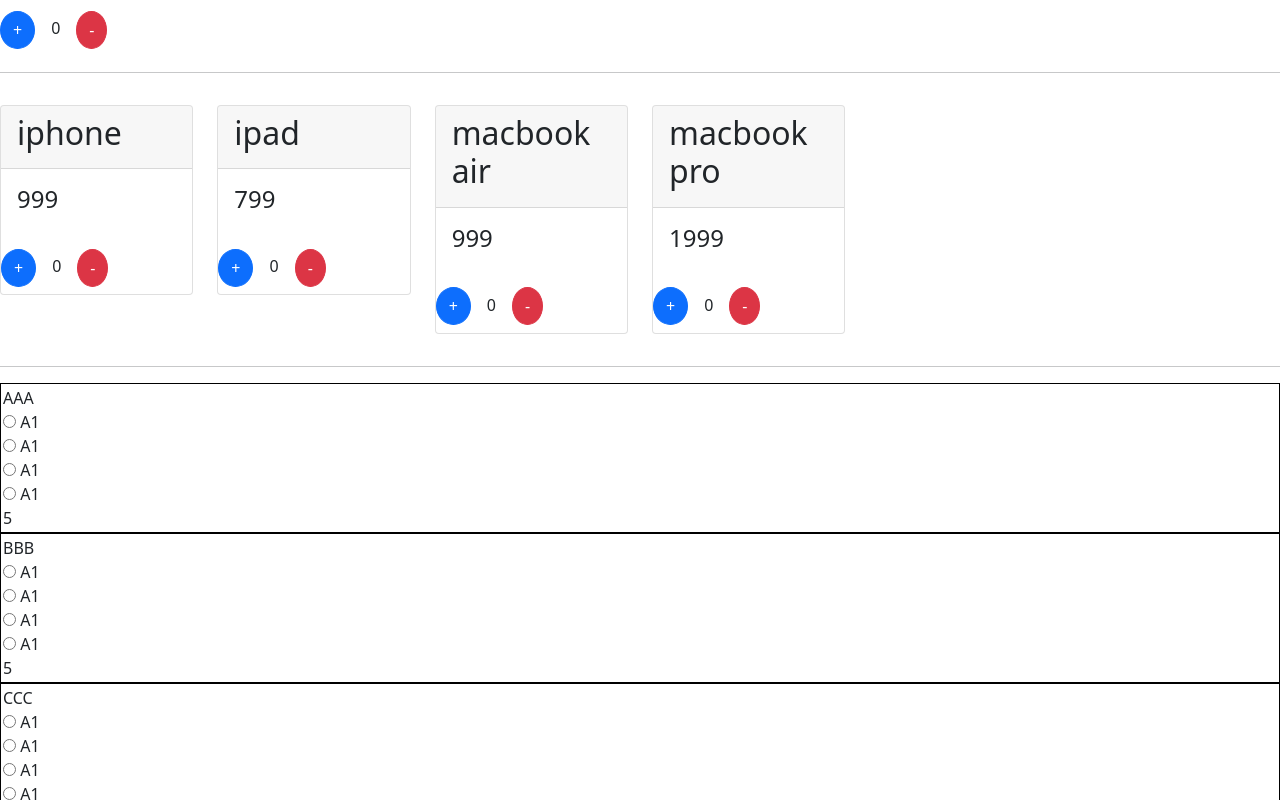
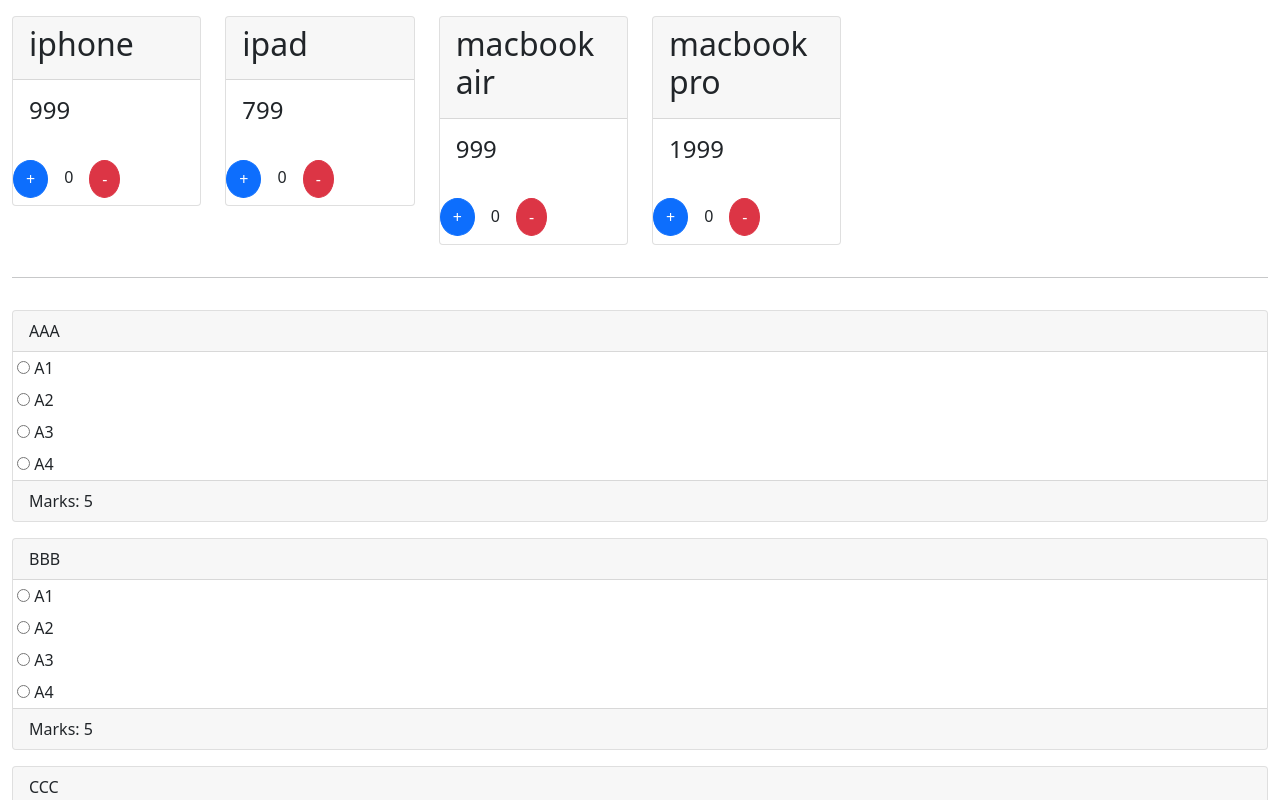
Before and after one commit to jayant4/JS_Apps, an Angular app in the folder training/AngularApps/my-angular-app1/: page / in a window 1280 px wide. Shown: the top 800 px of the page. Built offline with nearby package versions, Linux system fonts and the light colour scheme.

Commit message:
made test component ui better and added below 0 check in counter component

```diff
--- a/training/AngularApps/my-angular-app1/src/app/app.component.html
+++ b/training/AngularApps/my-angular-app1/src/app/app.component.html
@@ -1,5 +1,5 @@
-<counter></counter>
-<hr/>
-<products></products>
-<hr/>
-<test></test>
+<div class="container-fluid">
+  <products></products>
+  <hr />
+  <test></test>
+</div>
--- a/training/AngularApps/my-angular-app1/src/app/counter.component.ts
+++ b/training/AngularApps/my-angular-app1/src/app/counter.component.ts
@@ -14,12 +14,12 @@
 export class CounterComponent {
     public count = 0;
 
-  constructor() {}
+    constructor() { }
 
     increment() {
         this.count++;
     }
     decrement() {
-    this.count--;
+        if (this.count > 0) this.count--;
     }
 }
--- a/training/AngularApps/my-angular-app1/src/app/test1.component.ts
+++ b/training/AngularApps/my-angular-app1/src/app/test1.component.ts
@@ -4,40 +4,46 @@
     selector: 'test',
     template: `
 
-  <div
-  *ngFor ="let question of questions"
-  style = "border:solid 1px black; padding:2px;">
-  <div>
+  <div class="row ">
+      <div class="col-12 mt-3"  *ngFor ="let question of questions;let qi=index;">
+          <div class="card">
+          <div class="card-header">
           {{question.statement}}
           </div>
-
-  <div>
-  <input type="radio" value="1"/>
+          <div class="p-1">
+          <label>
+              <input class="card-body" type="radio" value="1" name="option_{{qi}}"/>
               {{question.option1}}
+          </label>
           </div>
 
-  <div>
-  <input type="radio" value="1"/>
-
+          <div class="p-1">
+          <label >
+              <input class="card-body" type="radio" value="1" name="option_{{qi}}"/>
               {{question.option2}}
+          </label>
           </div>
 
-  <div>
-  <input type="radio" value="1"/>
-
+          <div class="p-1">
+          <label>
+              <input class="card-body" type="radio" value="1" name="option_{{qi}}"/>
               {{question.option3}}
+          </label>
           </div>
 
-  <div>
-  <input type="radio" value="1"/>
-
+          <div class="p-1">
+          <label>
+              <input class="card-body" type="radio" value="1" name="option_{{qi}}"/>
               {{question.option4}}
+          </label>
           </div>
 
-  <div>
-  {{question.marks}}
+          <div class="card-footer">
+          Marks: {{question.marks}}
           </div>
 
+          </div>
+      </div>
   </div>
 
   `,
@@ -47,33 +53,33 @@
         {
             statement: 'AAA',
             option1: 'A1',
-      option2: 'A1',
-      option3: 'A1',
-      option4: 'A1',
+            option2: 'A2',
+            option3: 'A3',
+            option4: 'A4',
             marks: 5,
         },
         {
             statement: 'BBB',
             option1: 'A1',
-      option2: 'A1',
-      option3: 'A1',
-      option4: 'A1',
+            option2: 'A2',
+            option3: 'A3',
+            option4: 'A4',
             marks: 5,
         },
         {
             statement: 'CCC',
             option1: 'A1',
-      option2: 'A1',
-      option3: 'A1',
-      option4: 'A1',
+            option2: 'A2',
+            option3: 'A3',
+            option4: 'A4',
             marks: 5,
         },
         {
             statement: 'DDD',
             option1: 'A1',
-      option2: 'A1',
-      option3: 'A1',
-      option4: 'A1',
+            option2: 'A2',
+            option3: 'A3',
+            option4: 'A4',
             marks: 5,
         },
     ];
```
Lines whose indentation alone changed are shown as unchanged.
